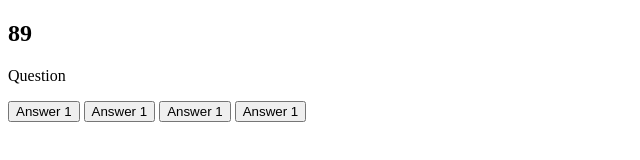
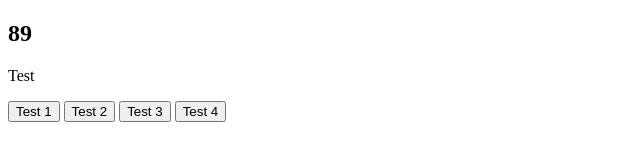
Before and after one commit to wctestbank/04-CodeQuiz, a plain HTML site: page index.html in a window 1280 px wide. Both pictures are taken after a click on the button "Start". Shown: the whole page, without its empty margins (0-640 px from the left). Drawn offline with Linux system fonts and the light colour scheme.

Commit message:
populate questions

```diff
--- a/assets/js/script.js
+++ b/assets/js/script.js
@@ -4,6 +4,24 @@ var timerInstances = 0;
 
 var introEl = document.querySelector("#intro");
 var questionEl = document.querySelector("#question");
+
+// array of questions
+
+var questionPool =
+    [
+        {
+            question: "Test",
+            option1: "Test 1",
+            option2: "Test 2",
+            option3: "Test 3",
+            option4: "Test 4",
+            correct: 1
+        }
+    ];
+
+// tracker for current question in pool
+var currentQuestion = 0;
+
 
 // countdown timer
 var timerCountdown = function () {
@@ -35,10 +53,42 @@ var timerCountdown = function () {
 
 };
 
-var displayQuiz = function (event) {
+// switches to quiz from intro
+var startQuiz = function () {
     introEl.hidden = true;
     questionEl.hidden = false;
     timerCountdown();
+
+    currentQuestion = randomQuestion();
+
+    populateQuestion(currentQuestion);
+
 };
 
-timerEl.addEventListener("click", displayQuiz)
+// main handling of quiz
+var quizOperation = function (event) {
+
+    if (event.target.value) {
+        var userAnswer = event.target.value;
+        console.log(userAnswer);
+    }
+};
+
+var randomQuestion = function () {
+    return Math.floor(Math.random() * questionPool.length);
+};
+
+var populateQuestion = function (questionNumber) {
+
+    // populates question fields with current question
+    questionEl.querySelector("#questionText").textContent = questionPool[questionNumber].question;
+
+    questionEl.querySelector("#a1").textContent = questionPool[questionNumber].option1;
+    questionEl.querySelector("#a2").textContent = questionPool[questionNumber].option2;
+    questionEl.querySelector("#a3").textContent = questionPool[questionNumber].option3;
+    questionEl.querySelector("#a4").textContent = questionPool[questionNumber].option4;
+
+};
+
+timerEl.addEventListener("click", startQuiz);
+questionEl.addEventListener("click", quizOperation);
--- a/index.html
+++ b/index.html
@@ -34,9 +34,9 @@
         <div id="question" hidden>
             <p id="questionText">Question</p>
             <button type="button" id="a1" value="1">Answer 1</button>
-            <button type="button" id="a2" value="2">Answer 1</button>
-            <button type="button" id="a3" value="3">Answer 1</button>
-            <button type="button" id="a4" value="4">Answer 1</button>
+            <button type="button" id="a2" value="2">Answer 2</button>
+            <button type="button" id="a3" value="3">Answer 3</button>
+            <button type="button" id="a4" value="4">Answer 4</button>
         </div>
 
 
```
